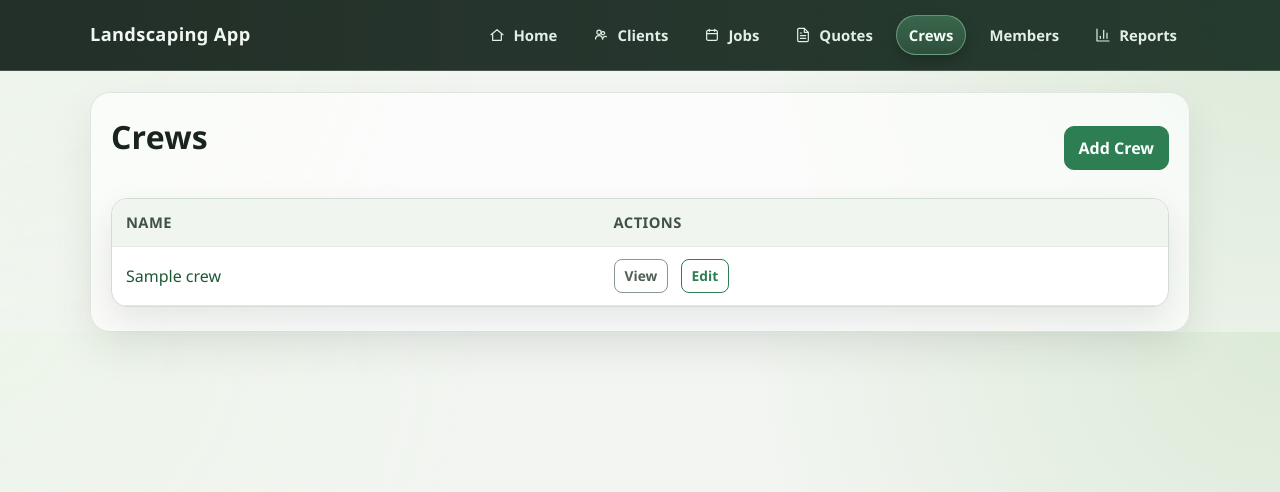
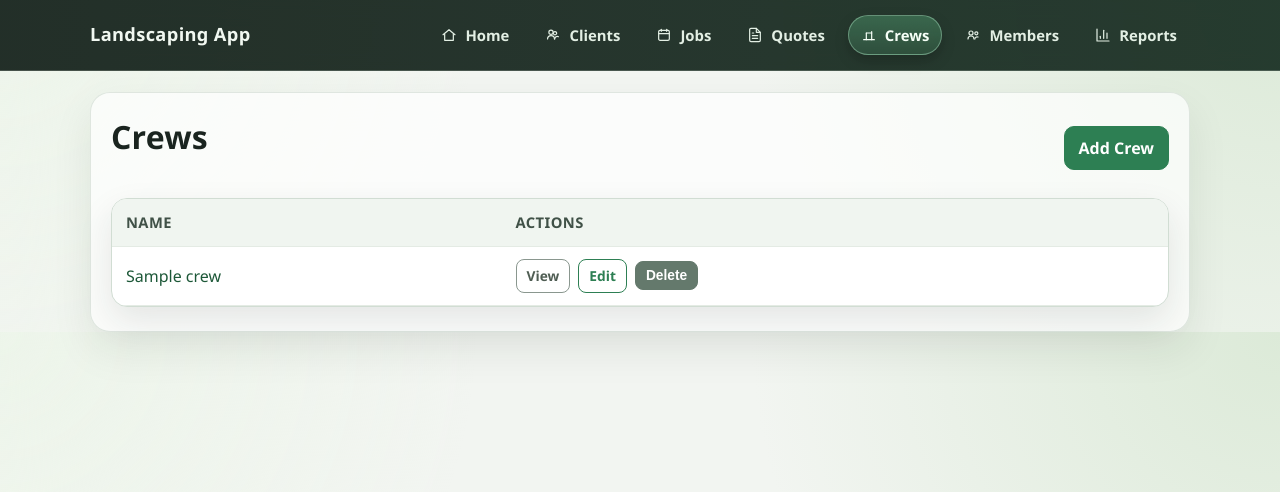
Before and after one commit to ivalentinserban-oss/Landscaping-app, a FastAPI app: page /crews in a window 1280 px wide. Shown: the top 492 px of the page. Run offline with FastAPI, Linux system fonts and the light colour scheme; tables that the repository leaves empty hold one stand-in row (values such as "Sample post").

Commit message:
Update crews UI and base template styling

```diff
--- a/landscaping_app/app.py
+++ b/landscaping_app/app.py
@@ -816,12 +816,12 @@ def new_job_form(request: Request) -> HTMLResponse:
 
 @app.post("/jobs/new")
 def create_job(
-    request: Request,
     client_id: int = Form(...),
     description: str = Form(...),
     scheduled_date: str = Form(...),
     crew: str = Form(""),
     crew_id: Optional[int] = Form(None),
+    member_ids: Optional[List[int]] = Form(None),
     estimated_hours: float = Form(...),
     estimated_cost: float = Form(...),
 ) -> RedirectResponse:
@@ -830,7 +830,7 @@ def create_job(
         dt = datetime.fromisoformat(scheduled_date)
     except ValueError as err:
         raise HTTPException(status_code=400, detail=f"Invalid date: {err}")
-    member_ids = [int(x) for x in request.form.getlist("member_ids") if x.strip().isdigit()]
+    member_ids = member_ids or []
     cid = int(crew_id) if crew_id and str(crew_id).strip() else None
     with get_connection() as conn:
         conn.execute(
@@ -880,12 +880,12 @@ def edit_job_form(job_id: int, request: Request) -> HTMLResponse:
 @app.post("/jobs/{job_id}/edit")
 def update_job(
     job_id: int,
-    request: Request,
     client_id: int = Form(...),
     description: str = Form(...),
     scheduled_date: str = Form(...),
     crew: str = Form(""),
     crew_id: Optional[int] = Form(None),
+    member_ids: Optional[List[int]] = Form(None),
     estimated_hours: float = Form(...),
     estimated_cost: float = Form(...),
 ) -> RedirectResponse:
@@ -897,7 +897,7 @@ def update_job(
         dt = datetime.fromisoformat(scheduled_date)
     except ValueError as err:
         raise HTTPException(status_code=400, detail=f"Invalid date: {err}")
-    member_ids = [int(x) for x in request.form.getlist("member_ids") if x.strip().isdigit()]
+    member_ids = member_ids or []
     cid = int(crew_id) if crew_id and str(crew_id).strip() else None
     with get_connection() as conn:
         conn.execute(
@@ -1167,4 +1167,4 @@ if __name__ == "__main__":
     port = int(os.environ.get("PORT", "5050"))
     host = "0.0.0.0"  # listen on all interfaces so browser can connect
     print(f"\n  Landscaping App:  http://localhost:{port}/\n")
-    uvicorn.run("app:app", host=host, port=port, reload=True)
+    uvicorn.run("app:app", host=host, port=port, reload=False)
--- a/landscaping_app/templates/base.html
+++ b/landscaping_app/templates/base.html
@@ -101,13 +101,20 @@
             margin: 0;
             padding: 0;
             display: flex;
+            align-items: center;
             gap: 10px;
+        }
+
+        .nav-item {
+            display: flex;
+            align-items: center;
         }
 
         .nav-link {
             display: inline-flex;
             align-items: center;
             gap: 8px;
+            min-height: 36px;
             color: #e3efe4;
             padding: 8px 12px;
             border-radius: 999px;
@@ -403,6 +410,7 @@
 
         .mb-3 { margin-bottom: 1rem; }
         .mb-4 { margin-bottom: 1.5rem; }
+        .mb-0 { margin-bottom: 0; }
         .mt-4 { margin-top: 1.5rem; }
         .mt-2 { margin-top: 0.5rem; }
         .ms-2 { margin-left: 0.5rem; }
@@ -505,11 +513,23 @@
                     </li>
                     <li class="nav-item">
                         <a class="nav-link {% if request.url.path == '/crews-list' or request.url.path.startswith('/crews') %}active{% endif %}" href="/crews">
+                            <svg class="nav-icon" viewBox="0 0 24 24" aria-hidden="true">
+                                <path d="M4 19h16"></path>
+                                <path d="M8 19V9"></path>
+                                <path d="M16 19V7"></path>
+                                <path d="M8 9h8"></path>
+                            </svg>
                             <span>Crews</span>
                         </a>
                     </li>
                     <li class="nav-item">
                         <a class="nav-link {% if request.url.path == '/members-list' or request.url.path.startswith('/members') %}active{% endif %}" href="/members">
+                            <svg class="nav-icon" viewBox="0 0 24 24" aria-hidden="true">
+                                <circle cx="9" cy="9" r="3"></circle>
+                                <path d="M4.5 18a4.5 4.5 0 0 1 9 0"></path>
+                                <circle cx="17" cy="9.5" r="2.3"></circle>
+                                <path d="M14.8 18a3.3 3.3 0 0 1 4.7-2.9"></path>
+                            </svg>
                             <span>Members</span>
                         </a>
                     </li>
--- a/landscaping_app/templates/crews.html
+++ b/landscaping_app/templates/crews.html
@@ -19,8 +19,13 @@
             <tr>
                 <td><a href="/crews/{{ crew.id }}">{{ crew.name }}</a></td>
                 <td>
-                    <a href="/crews/{{ crew.id }}" class="btn btn-sm btn-outline-secondary">View</a>
-                    <a href="/crews/{{ crew.id }}/edit" class="btn btn-sm btn-outline-primary ms-2">Edit</a>
+                    <div class="d-flex align-items-center gap-2 flex-wrap">
+                        <a href="/crews/{{ crew.id }}" class="btn btn-sm btn-outline-secondary">View</a>
+                        <a href="/crews/{{ crew.id }}/edit" class="btn btn-sm btn-outline-primary">Edit</a>
+                        <form method="post" action="/crews/{{ crew.id }}/delete" class="mb-0" onsubmit="return confirm('Delete this crew?');">
+                            <button type="submit" class="btn btn-sm btn-secondary">Delete</button>
+                        </form>
+                    </div>
                 </td>
             </tr>
             {% endfor %}
```
